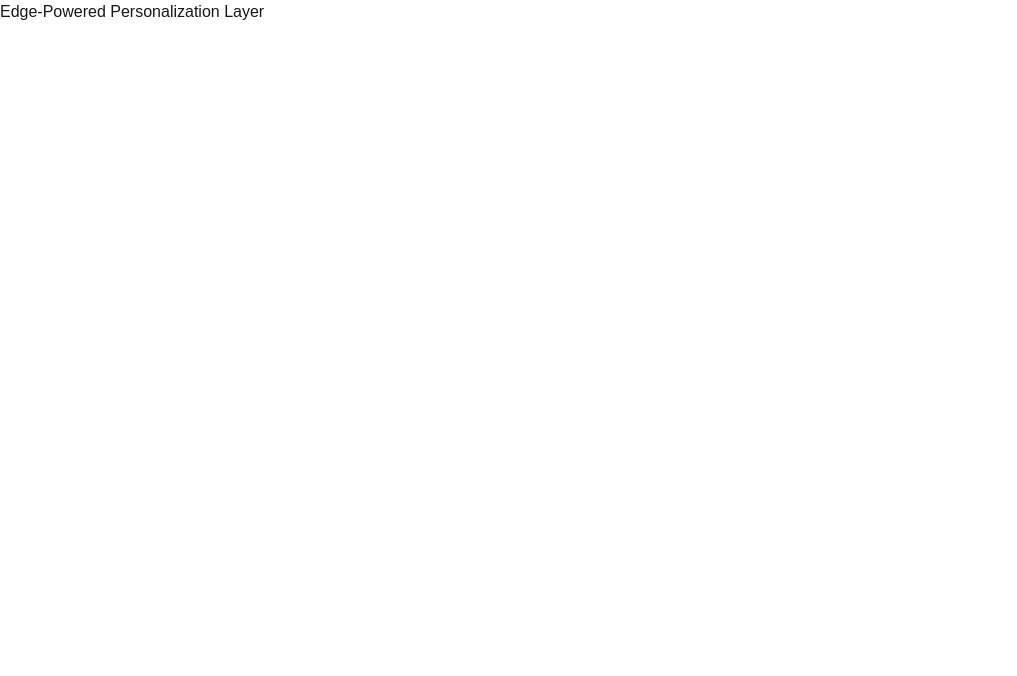
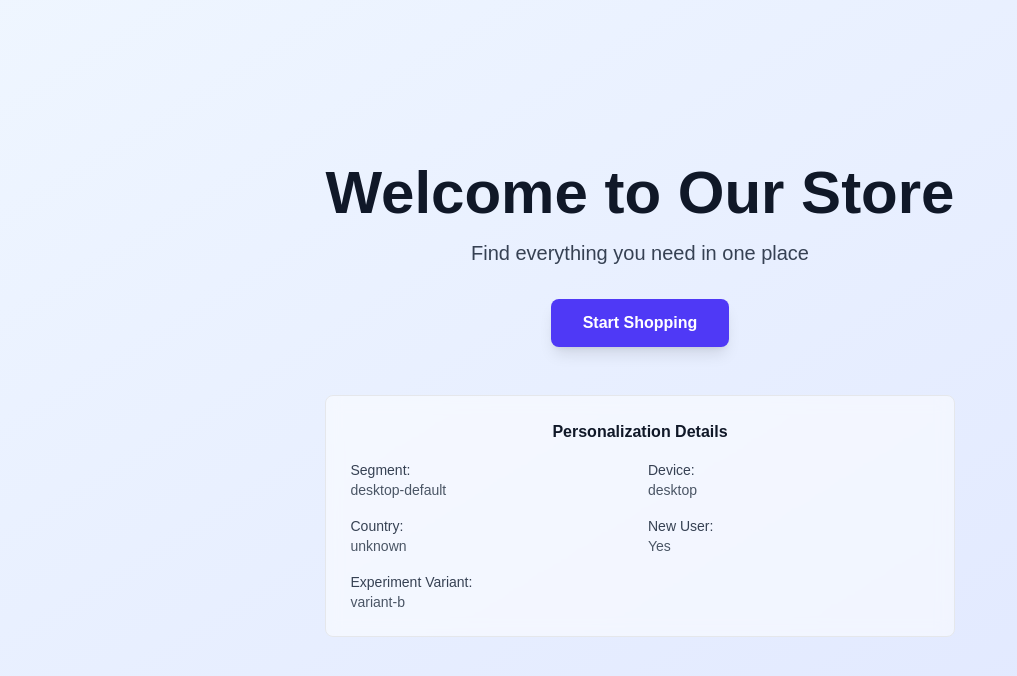
Before and after one commit to fohalabi/edgesync, a Next.js app: page / in a window 1280 px wide. Shown: the top 676 px of the page, without its empty margins (0-1017 px from the left). Built offline with nearby package versions, Linux system fonts and the light colour scheme.

Commit message:
Completed the api intergration and added the main page content

```diff
--- a/app/api/personalise/route.ts
+++ b/app/api/personalise/route.ts
@@ -5,7 +5,7 @@ export const runtime = 'edge';
 
 export async function GET(request: NextRequest) {
   try {
-    const country = (request as any)geo?.country;
+    const country = (request as any).geo?.country;
     const userAgent = request.headers.get('user-agent') || '';
     const cookieString = request.headers.get('cookie') || '';
     const pathname = request.nextUrl.searchParams.get('pathname') || '/';
--- /dev/null
+++ b/app/components/PersonalizeHero.tsx
@@ -0,0 +1,91 @@
+'use client';
+
+import { usePersonalization } from '@/hooks/usePersonalization';
+
+export default function PersonalizedHero() {
+  const { data, loading, error } = usePersonalization();
+
+  if (loading) {
+    return (
+      <div className="min-h-screen flex items-center justify-center bg-gradient-to-br from-blue-50 to-indigo-100">
+        <div className="text-center">
+          <div className="animate-spin rounded-full h-12 w-12 border-b-2 border-indigo-600 mx-auto mb-4"></div>
+          <p className="text-gray-600">Loading personalized content...</p>
+        </div>
+      </div>
+    );
+  }
+
+  if (error || !data) {
+    return (
+      <div className="min-h-screen flex items-center justify-center bg-gray-50">
+        <div className="text-center">
+          <p className="text-red-600">Failed to load personalization</p>
+        </div>
+      </div>
+    );
+  }
+
+  const { variant, segment, experimentVariant } = data;
+  const themeClasses = {
+    default: 'from-blue-50 to-indigo-100',
+    premium: 'from-purple-50 to-pink-100',
+    casual: 'from-green-50 to-teal-100',
+  };
+
+  return (
+    <div
+      className={`min-h-screen flex items-center justify-center bg-gradient-to-br ${
+        themeClasses[variant.content.theme || 'default']
+      }`}
+    >
+      <div className="max-w-4xl mx-auto px-4 text-center">
+        <div className="mb-8">
+          <h1 className="text-5xl md:text-6xl font-bold text-gray-900 mb-4">
+            {variant.content.headline}
+          </h1>
+          <p className="text-xl text-gray-700 mb-8">
+            {variant.content.subheadline}
+          </p>
+          <button className="bg-indigo-600 hover:bg-indigo-700 text-white font-semibold py-3 px-8 rounded-lg transition-colors shadow-lg">
+            {variant.content.cta}
+          </button>
+        </div>
+
+        <div className="mt-12 p-6 bg-white/50 backdrop-blur rounded-lg border border-gray-200 max-w-2xl mx-auto">
+          <h3 className="font-semibold text-gray-900 mb-4">
+            Personalization Details
+          </h3>
+          <div className="grid grid-cols-2 gap-4 text-sm text-left">
+            <div>
+              <span className="font-medium text-gray-700">Segment:</span>
+              <p className="text-gray-600">{segment.id}</p>
+            </div>
+            <div>
+              <span className="font-medium text-gray-700">Device:</span>
+              <p className="text-gray-600">{segment.device}</p>
+            </div>
+            <div>
+              <span className="font-medium text-gray-700">Country:</span>
+              <p className="text-gray-600">{segment.country || 'Unknown'}</p>
+            </div>
+            <div>
+              <span className="font-medium text-gray-700">New User:</span>
+              <p className="text-gray-600">
+                {segment.isNewUser ? 'Yes' : 'No'}
+              </p>
+            </div>
+            {experimentVariant && (
+              <div className="col-span-2">
+                <span className="font-medium text-gray-700">
+                  Experiment Variant:
+                </span>
+                <p className="text-gray-600">{experimentVariant}</p>
+              </div>
+            )}
+          </div>
+        </div>
+      </div>
+    </div>
+  );
+}
--- a/app/page.tsx
+++ b/app/page.tsx
@@ -1,7 +1,9 @@
+import PersonalizedHero from "./components/PersonalizeHero";
+
 export default function Home() {
   return (
     <div>
-      <h1>Edge-Powered Personalization Layer</h1>
+      <PersonalizedHero />
     </div>
   );
 }
--- /dev/null
+++ b/hooks/usePersonalization.ts
@@ -0,0 +1,43 @@
+'use client';
+
+import { useState, useEffect } from 'react';
+import { PersonalizationResult } from '@/lib/types';
+
+export function usePersonalization() {
+  const [data, setData] = useState<PersonalizationResult | null>(null);
+  const [loading, setLoading] = useState(true);
+  const [error, setError] = useState<string | null>(null);
+
+  useEffect(() => {
+    async function fetchPersonalization() {
+      try {
+        // match the API route folder spelling ('personalise')
+        const response = await fetch('/api/personalise');
+
+        if (!response.ok) {
+          const text = await response.text().catch(() => '<non-serializable response>');
+          console.error('Personalization API returned non-OK', response.status, text);
+          setError(`Personalization API error: ${response.status}`);
+          return;
+        }
+
+        const result = await response.json();
+
+        if (result && result.success) {
+          setData(result.data);
+        } else {
+          setError(result?.error || 'Personalization API returned an error');
+        }
+      } catch (err) {
+        setError('Failed to load personalization');
+        console.error('Personalization fetch error:', err);
+      } finally {
+        setLoading(false);
+      }
+    }
+
+    fetchPersonalization();
+  }, []);
+
+  return { data, loading, error };
+}
```
